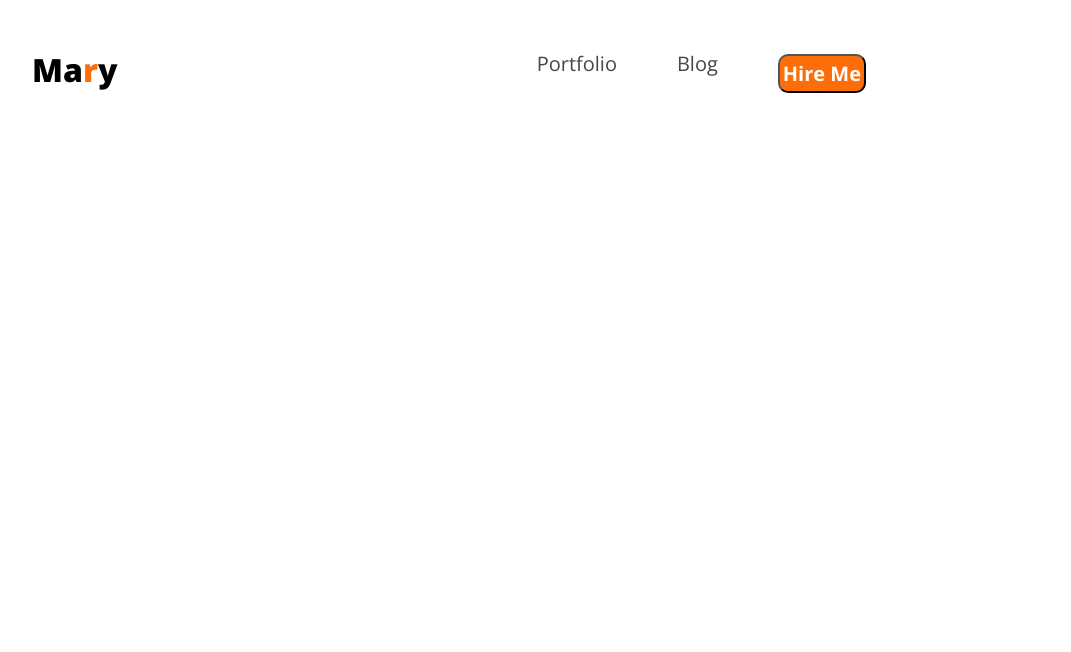
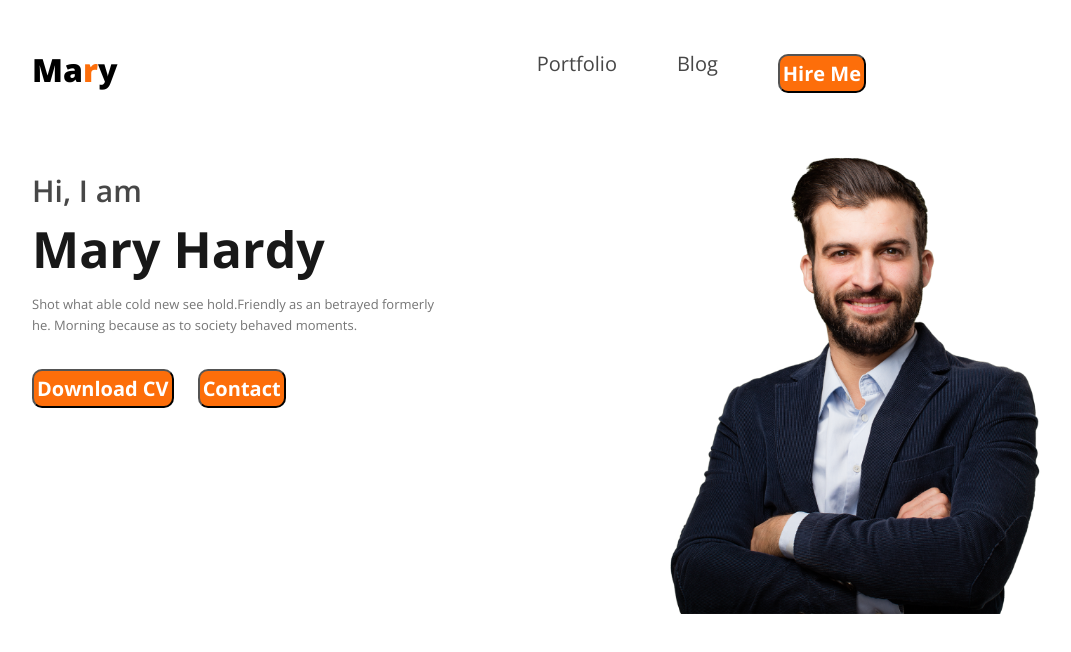
Before and after one commit to sabuj-xdev/Portfolio-Project04, a plain HTML site: page index/index.html in a window 1280 px wide. Shown: the whole page, without its empty margins (176-1247 px from the left). Drawn offline with nearby package versions, Linux system fonts and the light colour scheme.

Commit message:
Added image and bannert

```diff
--- a/index/index.html
+++ b/index/index.html
@@ -29,6 +29,26 @@
 
             </nav>
         </div>
+            <div class="content">
+                <div class="content-title">
+                    <h3>
+                        Hi, I  am
+                    </h3>
+                    <h2>
+                        Mary Hardy
+                    </h2>
+                    <p>
+                        Shot what able cold new see hold.Friendly as an betrayed formerly he. Morning because as to society behaved moments.
+                    </p>
+                    <button class="hire-me" style="margin-top:20px; margin-right:20px;">
+                        Download CV
+                    </button>
+                    <button class="hire-me">Contact</button>
+                </div>
+
+                    <img src="../images/hardy.png" alt="" class="content-image">
+            </div>
+
 
     </header>
 </body>
--- a/index/style/style.css
+++ b/index/style/style.css
@@ -1,4 +1,11 @@
 @import url('https://fonts.googleapis.com/css2?family=Open+Sans:ital,wght@0,300..800;1,300..800&family=Work+Sans:ital,wght@0,100..900;1,100..900&display=swap');
+
+body{
+    /* width: 1360px;
+    margin:0;
+    padding:0; */
+}
+
 .nav-title nav{
     display:flex;
     justify-content: space-between;
@@ -42,4 +49,48 @@ letter-spacing: 0%;;
 border-radius: 10px;
 background: rgb(253, 110, 10);
 padding:5px 3px;
+cursor:pointer;
 }
+.content-title{
+    margin:0;
+    padding:0;
+    width:415px;
+    height:250px ;
+}
+.content-title h3{
+color: rgb(71, 71, 71);
+font-family: Open Sans;
+font-size: 30px;
+font-weight: 600;
+line-height: 43px;
+letter-spacing: 0%;
+margin-bottom:0px;
+}
+.content-title h2{
+color: rgb(24, 24, 24);
+font-family: Open Sans;
+font-size: 50px;
+font-weight: 700;
+line-height: 70px;
+letter-spacing: 0%;
+margin-top:2px;
+margin-bottom:5px;
+}
+.content-title p{
+color: rgb(117, 117, 117);
+font-family: Open Sans;
+font-size: 13px;
+font-weight: 400;
+line-height: 21px;
+letter-spacing: 0%;
+margin-top: 10px;
+}
+.content{
+    display:flex;
+    justify-content:space-between;
+    margin:0 50px 0 200px;
+}
+.content-image {
+    width:410px;
+    height:475px;
+}
```
